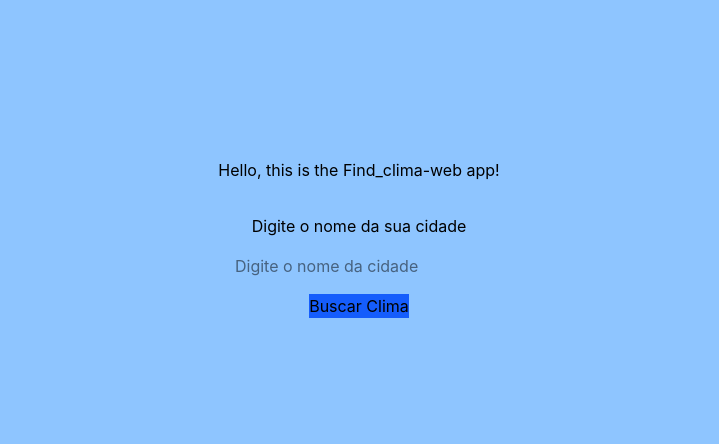
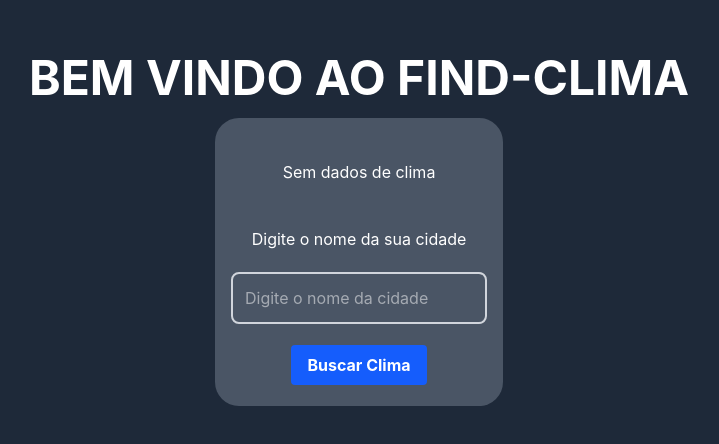
Before and after one commit to devTag59/vite_teste01, a React (Vite) app: page / in a window 1280 px wide. Shown: the part 162-606 px from the top of the page, without its empty margins (281-1000 px from the left). Built offline with nearby package versions, Linux system fonts and the light colour scheme.

Commit message:
adicionando imagem e primeira interface

```diff
--- a/package.json
+++ b/package.json
@@ -4,7 +4,7 @@
   "version": "0.0.0",
   "type": "module",
   "scripts": {
-    "dev": "vite",
+    "dev": "vite --host",
     "build": "tsc -b && vite build",
     "lint": "eslint .",
     "preview": "vite preview"
--- a/src/App.tsx
+++ b/src/App.tsx
@@ -1,8 +1,15 @@
 import { useState } from 'react'
 import axios from "axios"
 
+interface WeatherData {
+  description: string;
+  [key: string]: any;
+}
+
 function App() {
   const [Tempo, setTempo] = useState("")
+  const [weather, setWeather] = useState<WeatherData[]>([])
+  const [iconUrl,setIconUrl]=useState("")
   const API_KEY='481390f99d35ba6cce4bb6670ce28239'
   const[cidade,setCidade]=useState('')
   const[onLoading,setLoading]=useState(false)
@@ -22,7 +29,10 @@ function App() {
       units:'metric'
     }
     });
-    console.log(response.data.main)
+    console.log(response.data)
+    console.log(response.data.weather[0].description)
+    setIconUrl(`http://openweathermap.org/img/wn/${response.data.weather[0].icon}.png`)
+    setWeather(response.data.weather)
     setTempo(response.data.main.temp)
     }
     catch(error){
@@ -36,12 +46,27 @@ function App() {
 
   return (
     <>
-      <div className='bg-blue-300 h-screen flex flex-col items-center justify-center gap-4'>
-        <p>Hello, this is the Find_clima-web app!</p>
+      <div className='bg-gray-800 h-screen flex flex-col items-center justify-center gap-4'>
+        <p className='text-white font-bold text-5xl'>BEM VINDO AO FIND-CLIMA</p>
+        <div style={{color:'white', font:"bold"}} className='w-72 h-72 flex flex-col items-center justify-evenly bg-gray-600 mb-4 rounded-3xl'>
         <p>{Tempo}</p>
+        <p>{weather.length > 0 ? weather[0].description : "Sem dados de clima"}</p>
+        <img src={iconUrl}/>
         <p>Digite o nome da sua cidade</p>
-        <input type="text" placeholder='Digite o nome da cidade' value={cidade} onKeyPress={handleKeyPress} onChange={(e) => setCidade(e.target.value)}/>
-        <button onClick={getClima} disabled={onLoading} className='bg-blue-600'>Buscar Clima</button>
+        <input className=' outline-none
+        border-2
+        border-gray-300
+        rounded-lg
+        p-3
+        w-64
+        focus:border-blue-500
+        focus:ring-2
+        focus:ring-blue-200
+        focus:ring-opacity-50
+        transition-all
+        duration-200' type="text" placeholder='Digite o nome da cidade' value={cidade} onKeyPress={handleKeyPress } onChange={(e) => setCidade(e.target.value)}/>
+        <button className='bg-blue-600 hover:bg-blue-700 text-white font-bold py-2 px-4 rounded' onClick={getClima} disabled={onLoading}>Buscar Clima</button>
+        </div>
       </div>
     </>
   )
```
